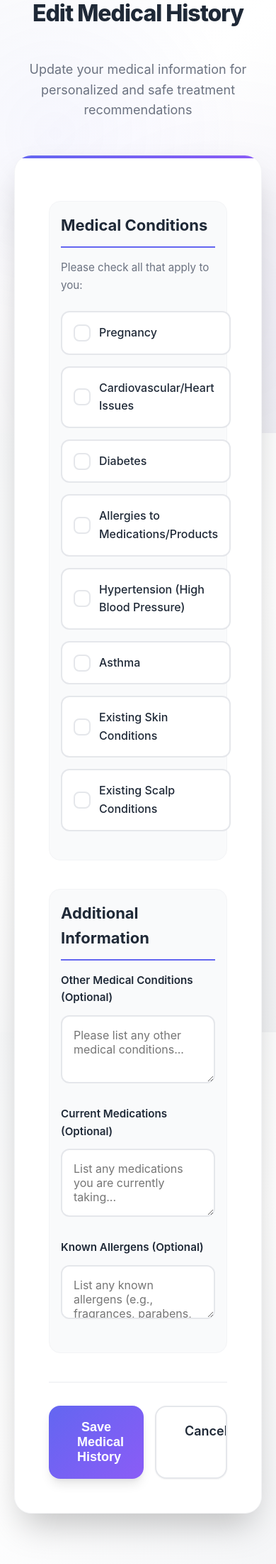
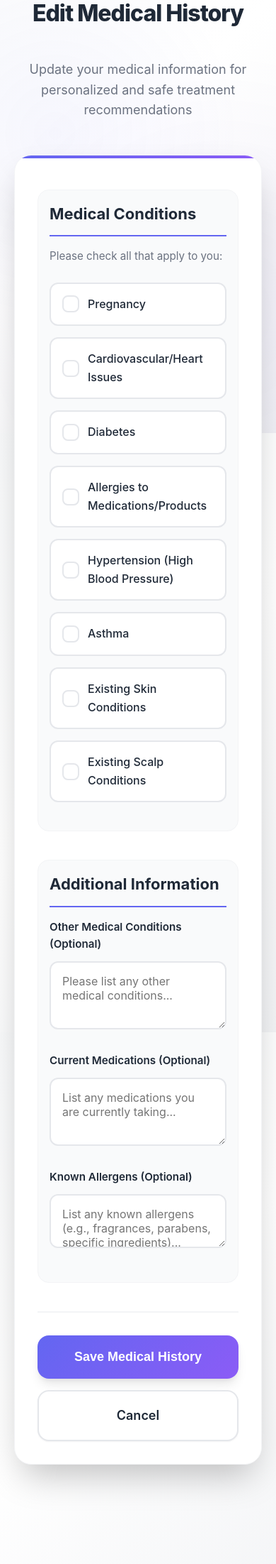
Before and after one commit to alihassanatthework/fyp, a Django app: page /profile/edit-medical-history/ in a window 390 px wide; the page is wider, and only the part inside the window is pictured. Shown: the part 234-2437 px from the top of that part at 71% size. Run offline with Django 4.2, Linux system fonts and the light colour scheme; the visitor is signed in with stand-in values (Sample User, id 1); data comes from the database, SQL or seed files in the repository.

Commit message:
Add responsive styles for edit medical history page

```diff
--- a/static/css/style.css
+++ b/static/css/style.css
@@ -1672,7 +1672,8 @@ body::before {
     }
 
     .upload-card,
-    .auth-card {
+    .auth-card,
+    .edit-card {
         padding: 2rem;
     }
 
@@ -1684,6 +1685,16 @@ body::before {
         padding: 1rem;
     }
 
+    .form-actions {
+        flex-direction: column;
+    }
+
+    .card-header {
+        flex-direction: column;
+        align-items: flex-start;
+        gap: 1rem;
+    }
+
     .page-title {
         font-size: 2rem;
     }
```
